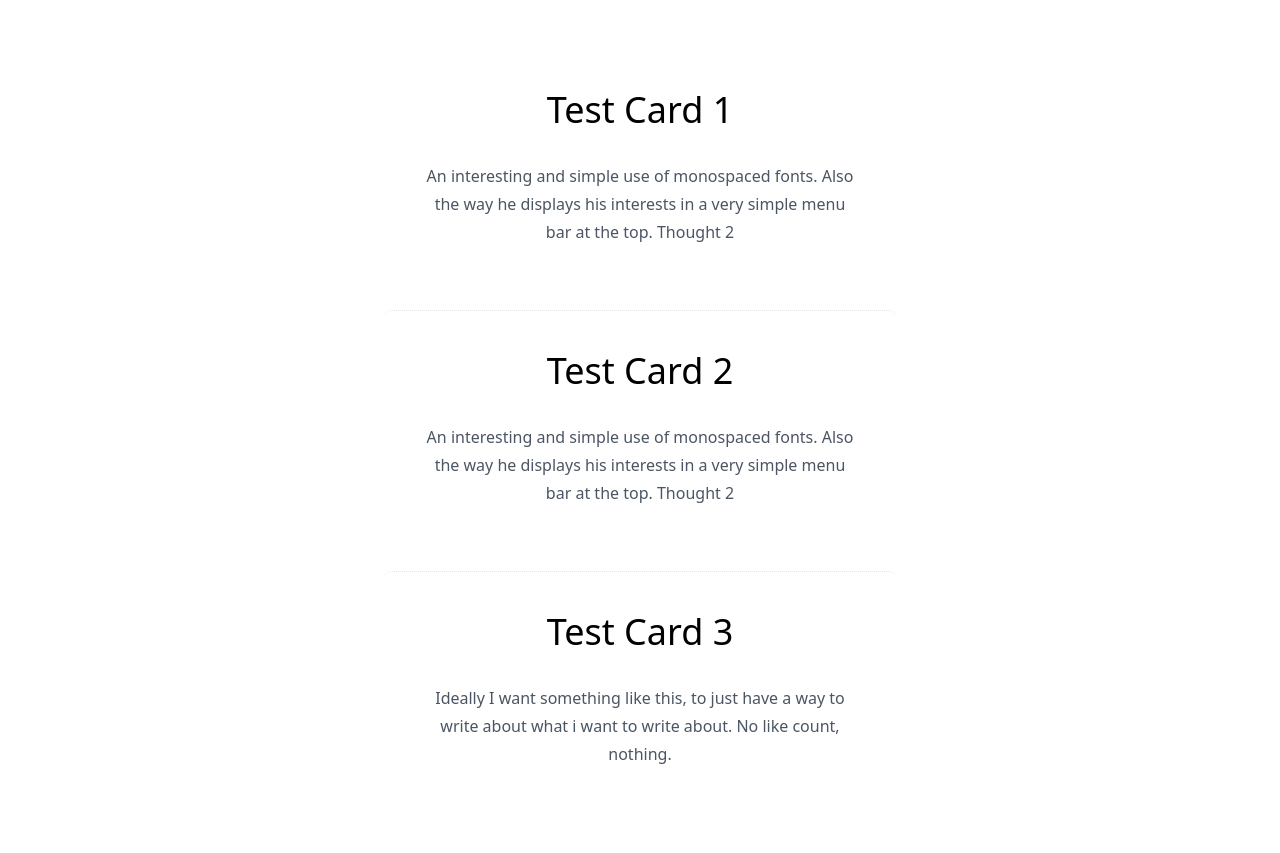
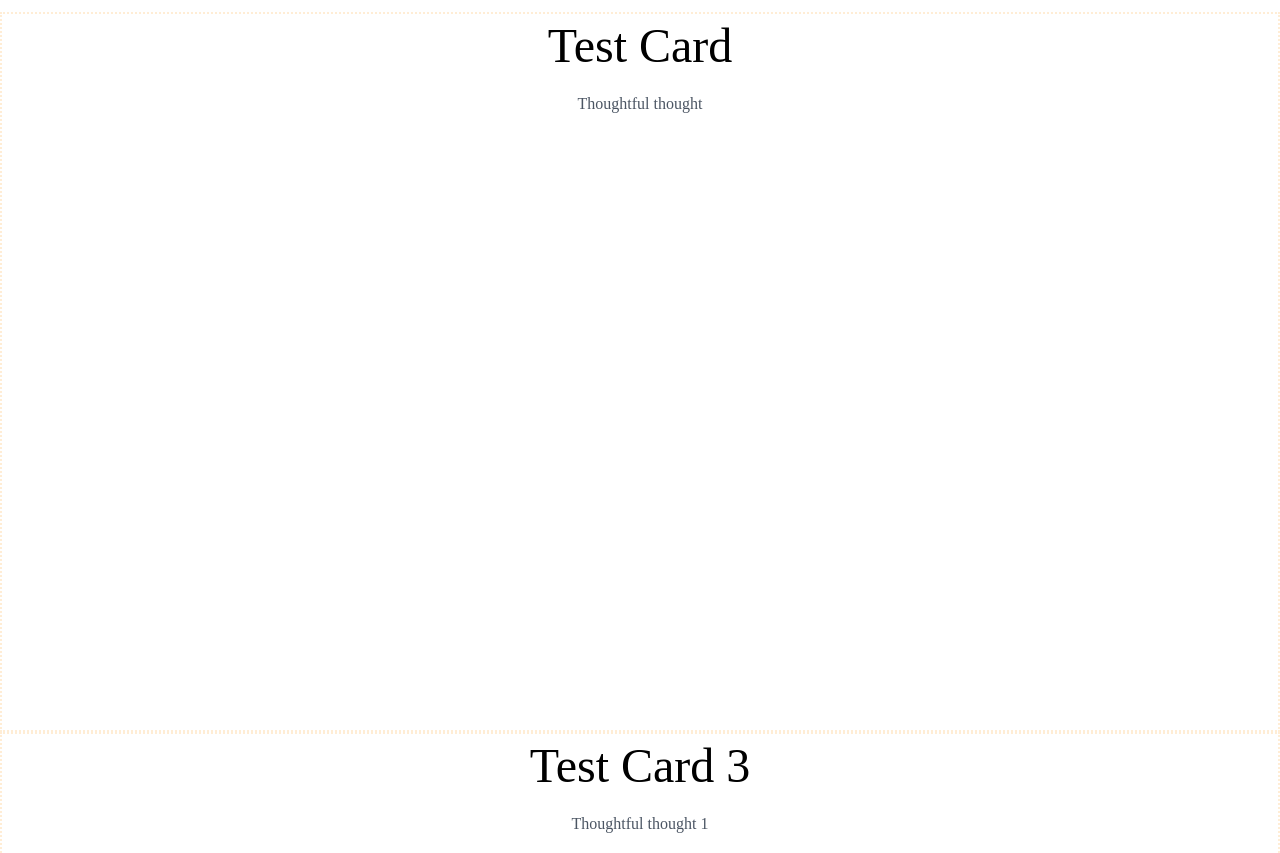
Before and after one commit to nairadithya/website, an Astro site: page /notes in a window 1280 px wide. Shown: the top 853 px of the page. Built offline with nearby package versions, Linux system fonts and the light colour scheme; Astro itself is replaced by a stand-in of ours.

Commit message:
Minor changes

```diff
--- a/src/components/NoteCard.astro
+++ b/src/components/NoteCard.astro
@@ -6,11 +6,11 @@ interface Props {
 
 const {heading, content} = Astro.props;
 ---
-  <div class="relative bg-white px-6 pt-10 pb-8 sm:mx-auto sm:max-w-lg sm:rounded-lg sm:px-10">
+<div class="bg-white box-border aspect-video border-dotted border-2 border-orange-100 border-rounded">
     <div class="mx-auto max-w-md">
-      <h1 class = "text-4xl text-center">{heading}<h1>
-      <div class="divide-y divide-gray-300/50">
-        <div class="space-y-6 py-8 text-center text-base leading-7 text-gray-600">
+      <h1 class = "py-2 text-5xl text-center">{heading}<h1>
+      <div>
+        <div class="space-y-6 py-3 text-center text-base leading-7 text-gray-600">
           {content}
         </div>
       </div>
--- a/src/pages/index.astro
+++ b/src/pages/index.astro
@@ -33,7 +33,7 @@ import Card from '../components/Card.astro';
 				</linearGradient>
 			</defs>
 		</svg>
-		<h1>Welcome to <span class="text-gradient">Astro</span></h1>
+		<h1>Welcome to <span class="text-7xl">Astro</span></h1>
 		<p class="instructions">
 			To get started, open the directory <code>src/pages</code> in your project.<br />
 			<strong>Code Challenge:</strong> Tweak the "Welcome to Astro" message above.
--- a/src/pages/notes.astro
+++ b/src/pages/notes.astro
@@ -1,13 +1,8 @@
 ---
 import NoteCard from "../components/NoteCard.astro"
 ---
-<body class= "mx-10 my-10 py-2.5 ">
-<div class="grid-cols-1 divide-dotted divide-y gap-y-3 p-auto align-middle">
-	<NoteCard heading = "Test Card 1"	content = "An interesting and simple use of monospaced fonts. Also the way he displays his interests in a very simple menu bar at the top. Thought 2">
-	</NoteCard>
-	<NoteCard heading = "Test Card 2" content = "An interesting and simple use of monospaced fonts. Also the way he displays his interests in a very simple menu bar at the top. Thought 2">
-	</NoteCard>
-	<NoteCard heading = "Test Card 3" content = "Ideally I want something like this, to just have a way to write about what i want to write about. No like count, nothing.">
-	</NoteCard>
+<div class="container mx-auto grid grid-cols-1 w-full py-3">
+	<NoteCard heading = "Test Card"	content = "Thoughtful thought"/>
+	<NoteCard heading = "Test Card 3" content = "Thoughtful thought 1"/>
+	<NoteCard heading = "Test Card 2" content = "Thoughtful Thought 2"/>
 </div>
-</body>
--- a/tailwind.config.mjs
+++ b/tailwind.config.mjs
@@ -2,7 +2,11 @@
 export default {
 	content: ['./src/**/*.{astro,html,js,jsx,md,mdx,svelte,ts,tsx,vue}'],
 	theme: {
-		extend: {},
+			extend: {
+				fontFamily: {
+		sans: ['Manrope'],
+			},
+		},
 	},
 	plugins: [],
 }
```
Also changed, not shown: public/fonts/Manrope-Bold.ttf (added), public/fonts/Manrope-ExtraBold.ttf (added), public/fonts/Manrope-ExtraLight.ttf (added), public/fonts/Manrope-Light.ttf (added), public/fonts/Manrope-Medium.ttf (added), public/fonts/Manrope-Regular.ttf (added), public/fonts/Manrope-SemiBold.ttf (added), public/fonts/Manrope-VariableFont_wght.ttf (added).
